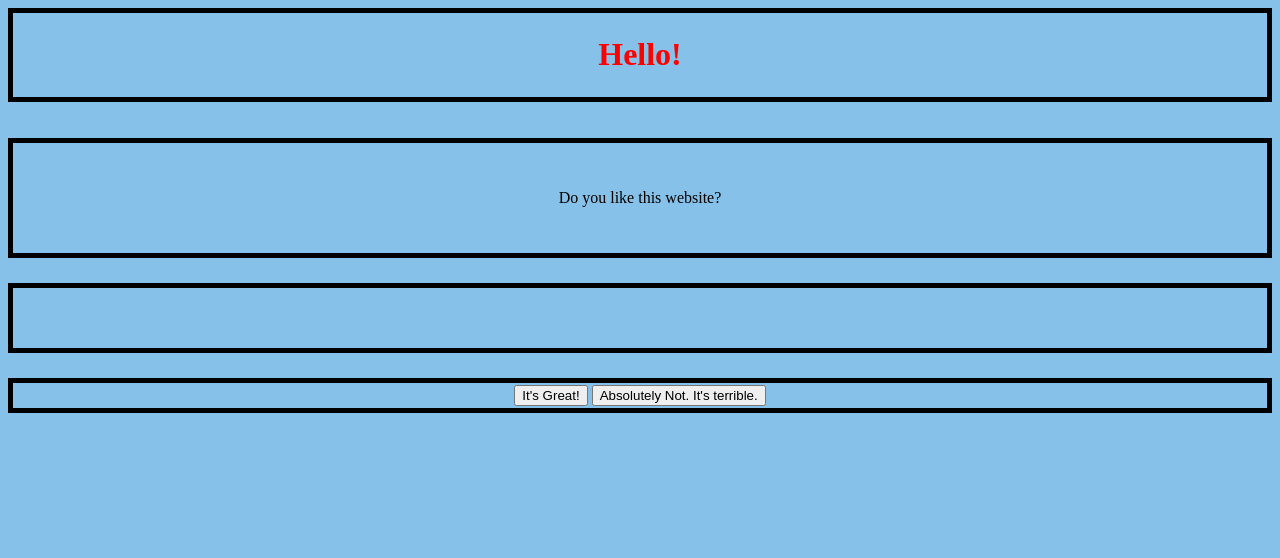
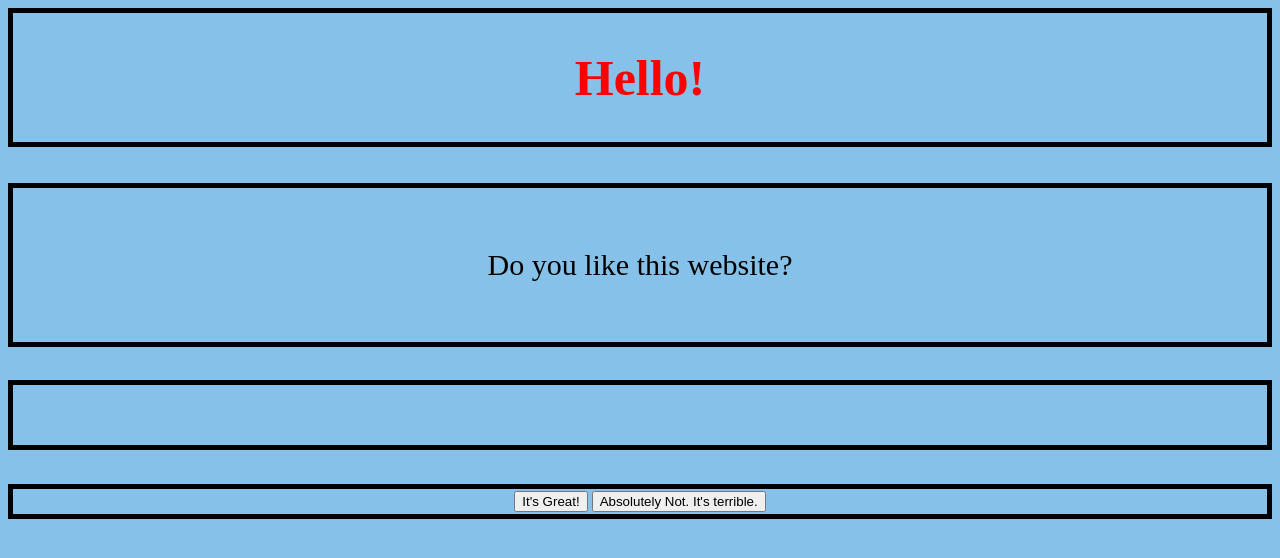
Before and after one commit to whoisjula/uhhuh, a plain HTML site: page index.html in a window 1280 px wide. Drawn offline with Linux system fonts and the light colour scheme.

Commit message:
Update index.html

```diff
--- a/index.html
+++ b/index.html
@@ -7,7 +7,7 @@
     <style>
       h1 {
         color: red;
-        font-size: 32px;
+        font-size: 50px;
         text-align: center;
       }
 
@@ -38,14 +38,14 @@
 
       p {
         color: black;
-        font-size: 16px;
+        font-size: 30px;
         text-align: center;
       }
 
       h5 {
         color: black;
         text-align: center;
-        font-size: 15px;
+        font-size: 20px;
 
       }
 
```
